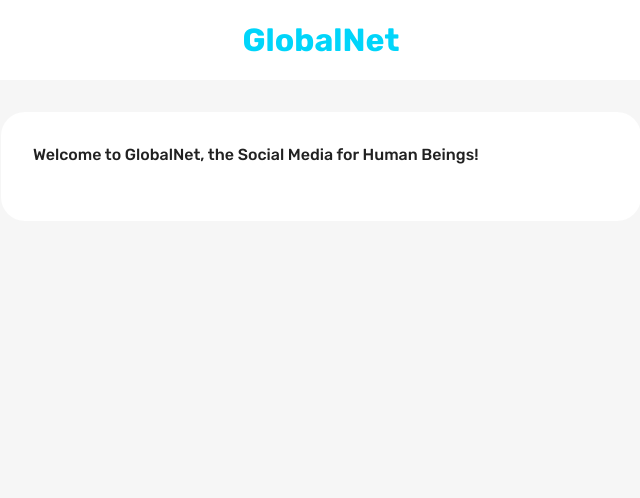
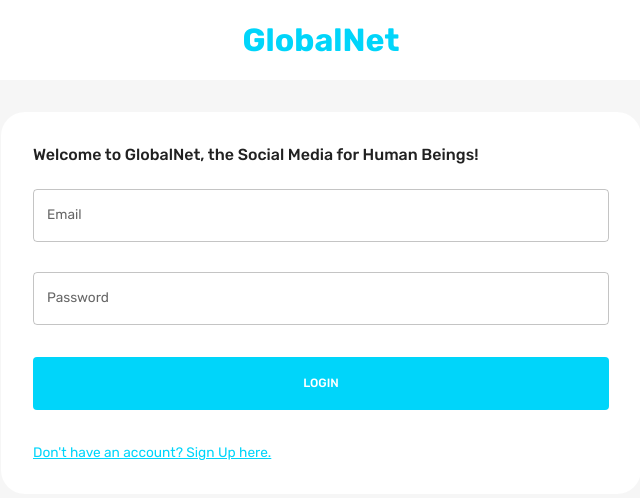
Before and after one commit to danielrotstein/globalnet, a React (Create React App) app in the folder client/: page / in a window 1280 px wide. Shown: the top 498 px of the page, without its empty margins (319-959 px from the left). Built offline with nearby package versions, Linux system fonts and the light colour scheme.

Commit message:
imported React to both files

```diff
--- a/client/src/scenes/loginPage/index.jsx
+++ b/client/src/scenes/loginPage/index.jsx
@@ -5,7 +5,7 @@ import {
     useTheme,
     useMediaQuery,
 } from "@mui/material";
-// import Form from "../LoginPage";
+import Form from "../LoginPage/Form";
 
 const LoginPage = () => {
     const theme = useTheme();
@@ -41,7 +41,7 @@ const LoginPage = () => {
                 >
                     Welcome to GlobalNet, the Social Media for Human Beings!
                 </Typography>
-
+               <Form />
             </Box>
         </Box>
     )
```
Also changed, not shown: client/src/scenes/loginPage/Form.jsx (+6 -3 lines).
